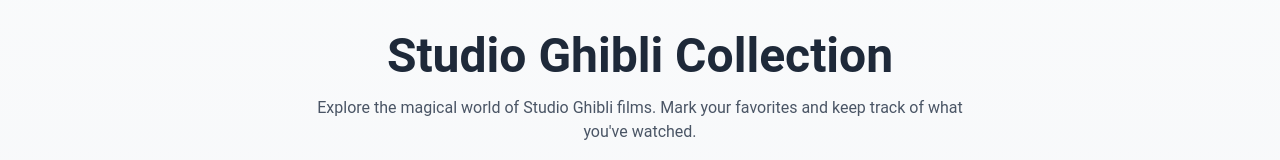
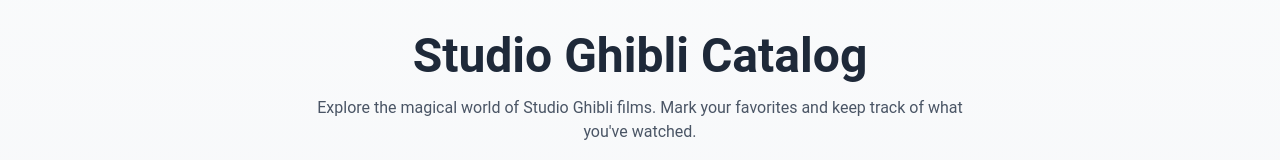
Before and after one commit to rodrigoaraujo7/studio-ghibli-catalog, a React (Vite) app: page / in a window 1280 px wide. Shown: the top 160 px of the page. Built offline with nearby package versions, Linux system fonts and the light colour scheme; no server answers.

Commit message:
feat: readme

```diff
--- a/index.html
+++ b/index.html
@@ -4,7 +4,7 @@
     <meta charset="UTF-8" />
     <link rel="icon" type="image/svg+xml" href="/vite.svg" />
     <meta name="viewport" content="width=device-width, initial-scale=1.0" />
-    <title>Studio Ghibli Collection</title>
+    <title>Studio Ghibli Catalog</title>
   </head>
   <body>
     <div id="root"></div>
--- a/src/App.tsx
+++ b/src/App.tsx
@@ -6,7 +6,7 @@
       <div className="max-w-7xl mx-auto">
         <header className="mb-8 text-center">
           <h1 className="text-3xl md:text-5xl font-bold mb-4 text-gray-800">
-            Studio Ghibli Collection
+            Studio Ghibli Catalog
           </h1>
 
           <p className="text-gray-600 max-w-2xl mx-auto">
--- a/src/components/FilmCard.tsx
+++ b/src/components/FilmCard.tsx
@@ -144,7 +144,7 @@
         {note.description !== "" && (
           <div className="mt-3 p-2 bg-blue-50 rounded-md">
             <div className="flex items-center mb-1">
-              <span className="text-xs font-medium text-blue-600 dark:text-blue-400">
+              <span className="text-xs font-medium text-blue-600">
                 Your Notes
               </span>
             </div>
```
Also changed, not shown: 1 other file (tests, documents, lock files or other folders).
